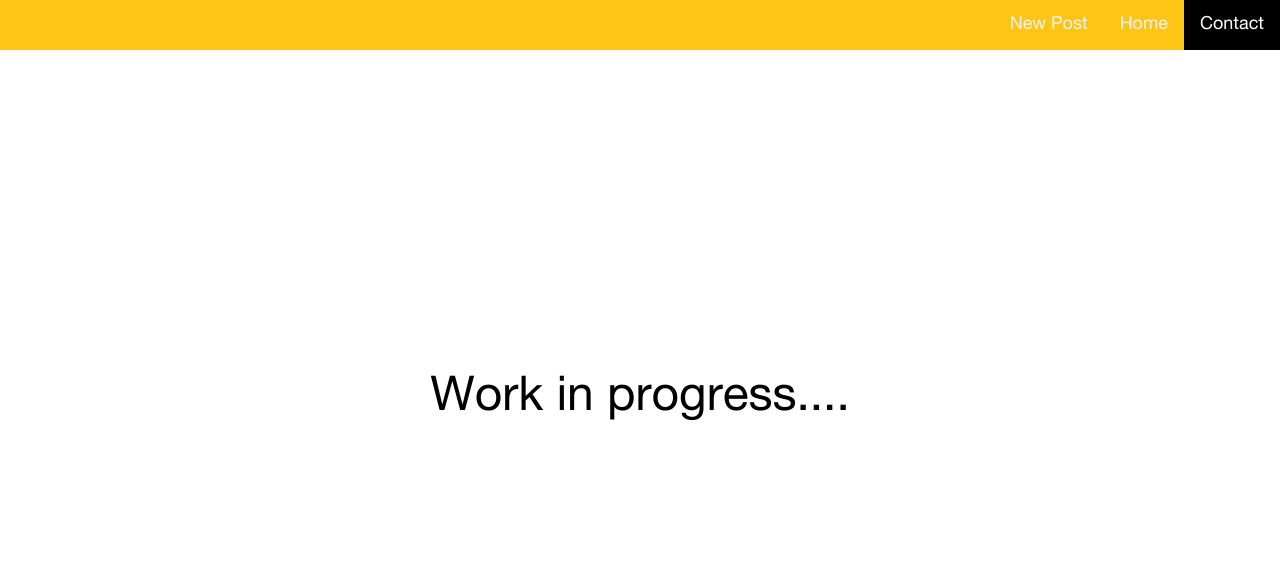
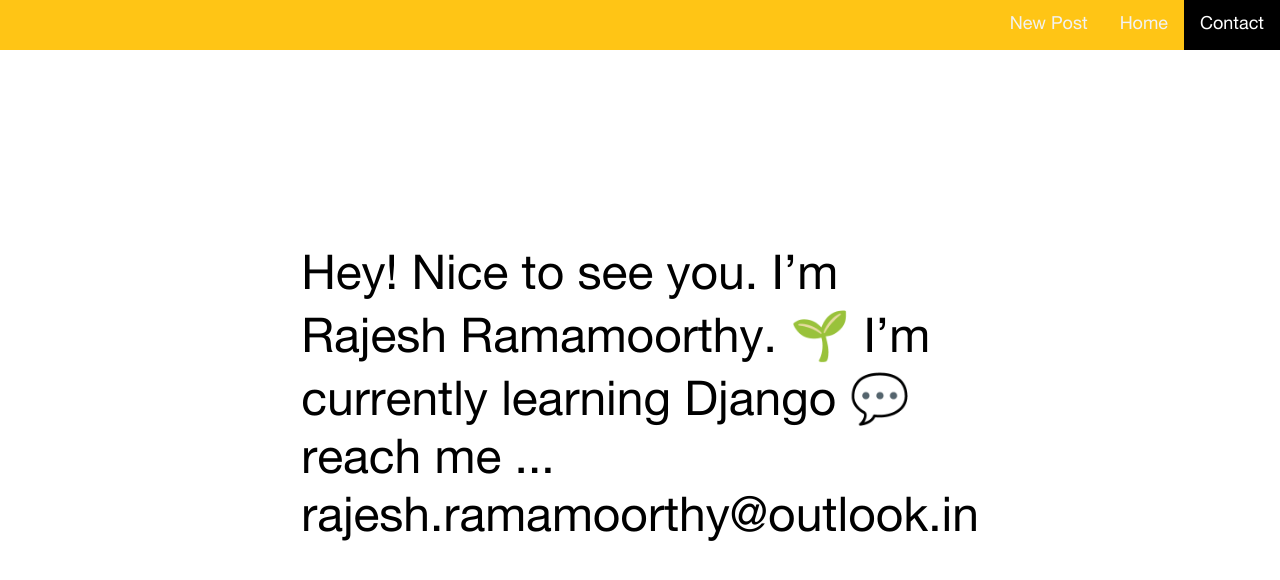
Before and after one commit to rrajesh0205/blog, a Django app: page /about/ in a window 1280 px wide. Shown: the top 580 px of the page. Run offline with Django 3.2, Linux system fonts and the light colour scheme; some web fonts are replaced.

Commit message:
Addition in about.html

```diff
--- a/static/css/style.css
+++ b/static/css/style.css
@@ -1,6 +1,6 @@
 @font-face {
 	font-family: 'HelveticaNeueLTPro';
-    src: url("../css/fonts/HelveticaNeueLTPro-Roman.ttf");
+    src: url("../fonts/HelveticaNeueLTPro-Roman.ttf");
 }
 
 body, html
--- a/templates/about.html
+++ b/templates/about.html
@@ -17,7 +17,14 @@
 <br>
 
         <div class="father">
-            <p>Work in progress...<span>.</span></p>
+            <p>Hey! Nice to see you.
+
+                I’m Rajesh Ramamoorthy.
+
+                🌱  I’m currently learning Django
+
+                💬 reach me ... rajesh.ramamoorthy@outlook.in
+            </p>
         </div>
 
 
```
